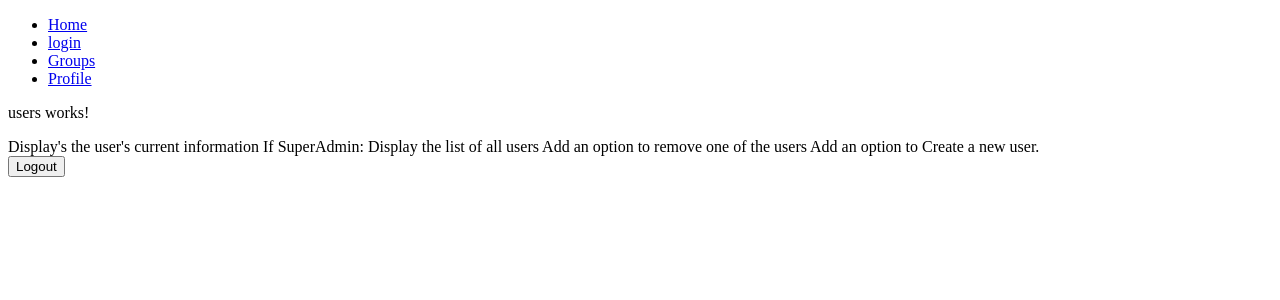
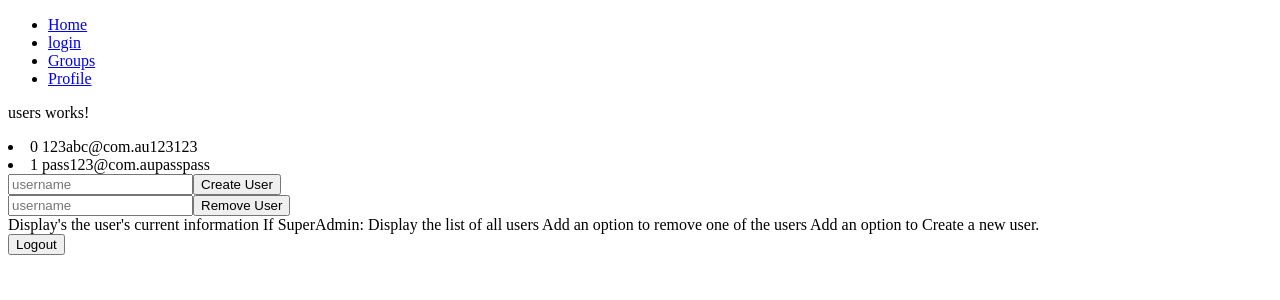
Before and after one commit to Popopz/TeleCord, an Angular app: page /users in a window 1280 px wide. Shown: the top 300 px of the page. Built offline with nearby package versions, Linux system fonts and the light colour scheme; sample sign-in values are in the browser's storage.

Commit message:
Added local User creation and deletion

```diff
--- a/src/app/users/users.component.html
+++ b/src/app/users/users.component.html
@@ -1,4 +1,24 @@
 <p>users works!</p>
+
+<li *ngFor="let user of username; index as i;">
+    {{i}} {{user}}{{email[i]}}{{role[i]}}{{groups[i]}}
+</li>
+
+<div class="container">
+    <router-outlet></router-outlet>
+    <form #createForm="ngForm" (ngSubmit)="createUser(createForm.value)">
+      <input type="text" id="username" class="fadeIn second" name="username" placeholder="username" ngModel>
+      <!--<input type="text" id="password" class="fadeIn third" name="password" placeholder="password" ngModel>-->
+      <button>Create User</button>
+    </form>
+    <form #deleteForm="ngForm" (ngSubmit)="deleteUser(deleteForm.value)">
+        <input type="text" id="username" class="fadeIn second" name="username" placeholder="username" ngModel>
+        <!--<input type="text" id="password" class="fadeIn third" name="password" placeholder="password" ngModel>-->
+        <button>Remove User</button>
+      </form>
+</div>
+
+
 Display's the user's current information
 
 If SuperAdmin:
--- a/src/app/users/users.component.ts
+++ b/src/app/users/users.component.ts
@@ -1,5 +1,7 @@
 import { Component, OnInit } from '@angular/core';
 import { Router } from '@angular/router';
+import TeleCord from '../../assets/TeleCord.json';
+
 
 @Component({
   selector: 'app-users',
@@ -7,7 +9,53 @@ import { Router } from '@angular/router';
   styleUrls: ['./users.component.css']
 })
 export class UsersComponent implements OnInit {
-
+  parsedJson: any;
+  createUser(thing: any){
+    console.log("Creating new User");
+    var notDuplicate = true;
+    for (let i = 0; i < TeleCord.user.length; i++){
+      if (TeleCord.user[i].username == thing.username){
+        notDuplicate = false;
+        alert("Name already chosen!");
+      }
+    }
+    if (notDuplicate){
+      TeleCord.user.push({
+        "username": thing.username,
+        "email":thing.email,
+        "role":[
+          "User"
+        ],
+        "groups":[
+          "default"
+        ]
+      })
+      console.log("I do not know how to connect to Node.js!");
+      var list = []
+      for (let i = 0; i < TeleCord.user.length; i++){
+        list.push(TeleCord.user[i].username);
+      }
+      console.log("here is a List of the current Usernames in Object:" + list);
+    }
+    //parse TeleCord to Node!!!
+  }
+  deleteUser(thing: any){
+    console.log("Deleting User: " + thing.username);
+    for (let i = 0; i < TeleCord.user.length; i++){
+      if (TeleCord.user[i].username == thing.username){
+        delete TeleCord.user[i];
+        console.log(TeleCord);
+        break;
+      }
+    }
+    console.log("I do not know how to connect to Node.js!");
+    console.log("Here is the Object: ");
+    console.log(TeleCord);
+  }
+  username=this.getUsername()
+  email=this.getEmail()
+  role=this.getRoles()
+  groups=this.getGroups()
   constructor(private router: Router) { }
 
   ngOnInit(): void {
@@ -16,4 +64,34 @@ export class UsersComponent implements OnInit {
       this.router.navigateByUrl('/login');
     }
   }
+  getUsername(){
+    var username = [];
+    for (let i = 0; i < TeleCord.user.length; i++){
+      username.push(TeleCord.user[i].username);
+    }
+    return username;
+  }
+  getEmail(){
+    var email = [];
+    for (let i = 0; i < TeleCord.user.length; i++){
+      email.push(TeleCord.user[i].email);
+    }
+    return email;
+  }
+  getRoles(){
+    var temp0 = [];
+    for (let i = 0; i < TeleCord.user.length; i++){
+      temp0.push(TeleCord.user[i].username);
+    }
+    var roles = temp0;
+    return roles;
+  }
+  getGroups(){
+    var temp1 = [];
+    for (let i = 0; i < TeleCord.user.length; i++){
+      temp1.push(TeleCord.user[i].username);
+    }
+    var groups = temp1;
+    return groups;
+  }
 }
--- a/src/assets/TeleCord.json
+++ b/src/assets/TeleCord.json
@@ -1,28 +1,52 @@
 {
-  "user": [
+  "user":[
      {
-      "username": "123",
-      "email": "abc@com.au",
-      "role": ["SuperAdmin","GroupAdmin","User"],
-      "groups": ["default"]
+        "username":"123",
+        "email":"abc@com.au",
+        "role":[
+           "SuperAdmin",
+           "GroupAdmin",
+           "User"
+        ],
+        "groups":[
+           "default"
+        ]
      },
      {
-      "username": "123",
-      "email": "abc@com.au",
-      "role": ["SuperAdmin","GroupAdmin","User"],
-      "groups": ["notdefault"]
+        "username":"pass",
+        "email":"123@com.au",
+        "role":[
+           "SuperAdmin",
+           "GroupAdmin",
+           "User"
+        ],
+        "groups":[
+           "notdefault"
+        ]
      }
   ],
-  "group": [
+  "group":[
      {
-      "page": "default",
-      "channel": ["Channel 1","Channel 2"],
-      "assis": ["abc@com.au","123@com.au"]
+        "page":"default",
+        "channel":[
+           "Channel 1",
+           "Channel 2"
+        ],
+        "assis":[
+           "abc@com.au",
+           "123@com.au"
+        ]
      },
      {
-      "page": "notDefault",
-      "channel": ["Not Channel 1","Not Channel 2"],
-      "assis": ["abc@com.au","123@com.au"]
+        "page":"notDefault",
+        "channel":[
+           "Not Channel 1",
+           "Not Channel 2"
+        ],
+        "assis":[
+           "abc@com.au",
+           "123@com.au"
+        ]
      }
   ]
 }
```
Also changed, not shown: package.json (+8 -3 lines), 1 other file (tests, documents, lock files or other folders). Lines whose indentation alone changed are shown as unchanged.
